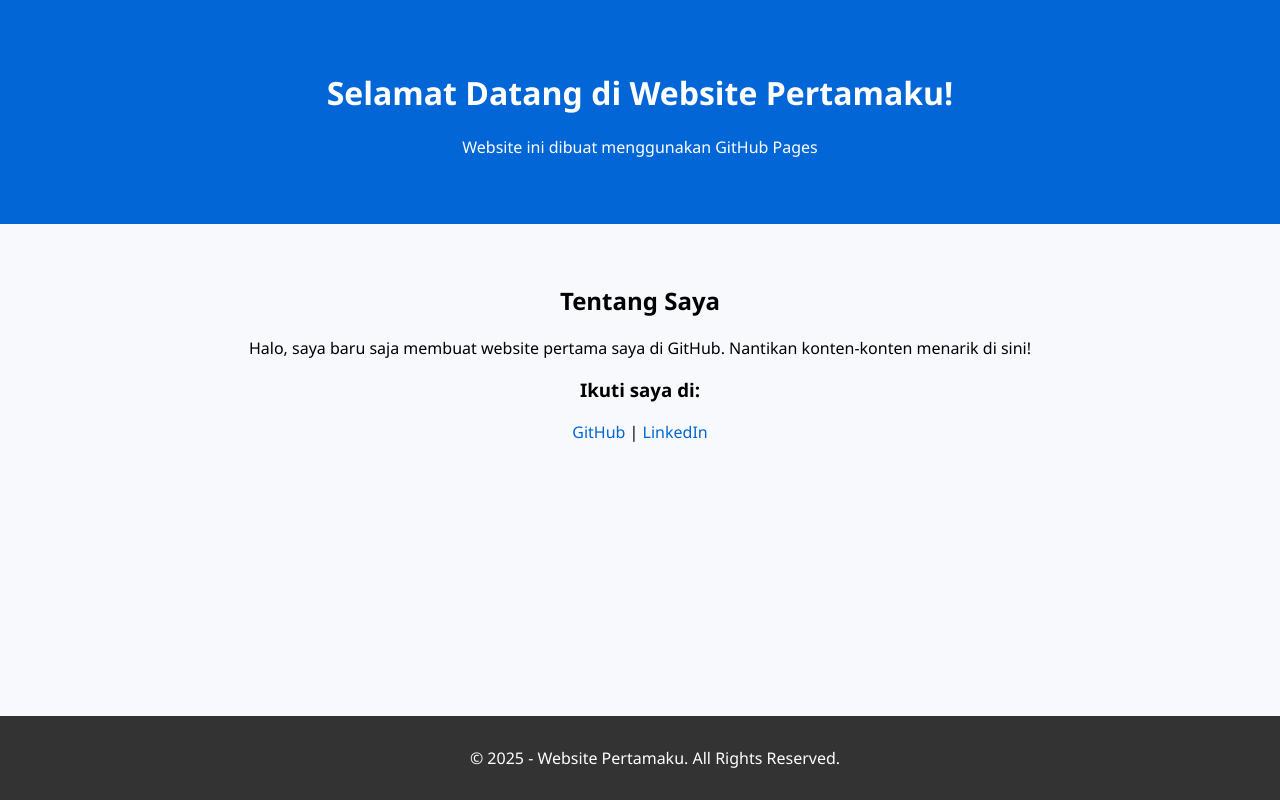
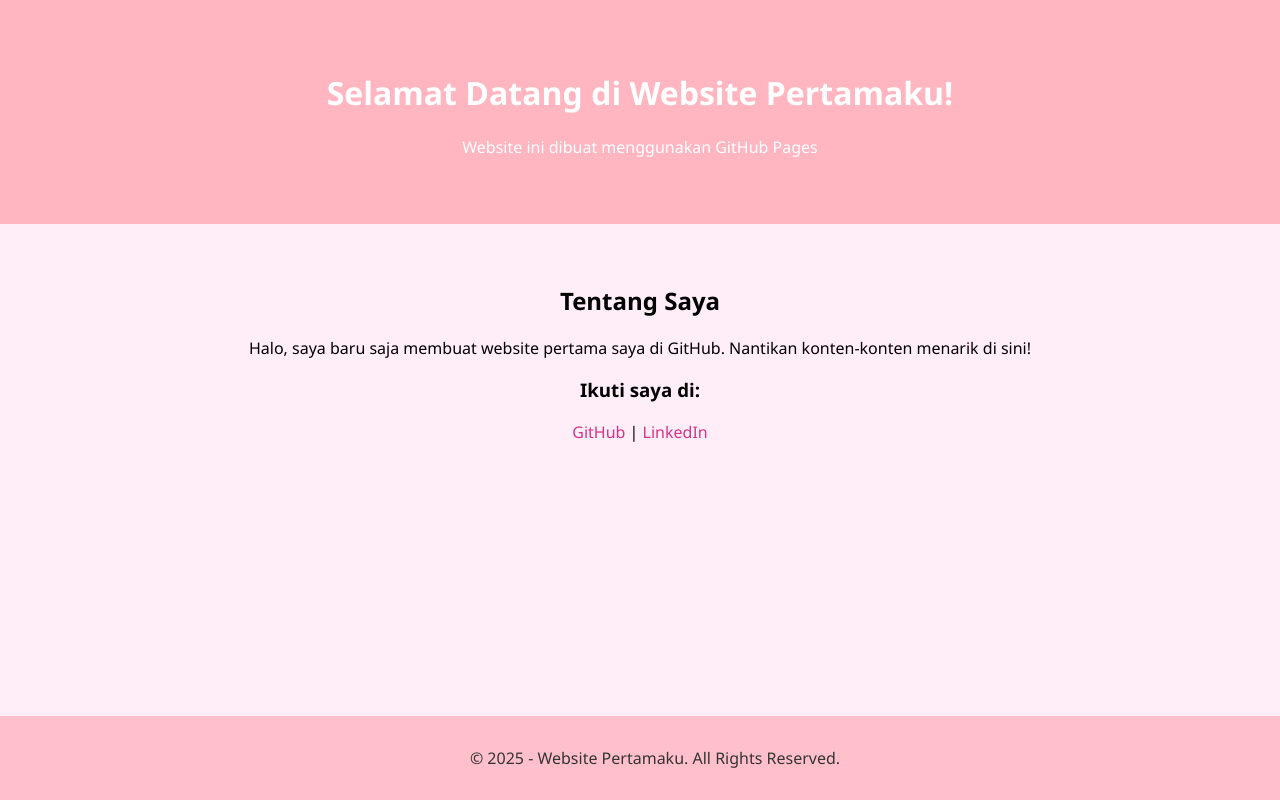
Before and after one commit to gamemini-baru/ludora, a plain HTML site: page index.html in a window 1280 px wide. Drawn offline with Linux system fonts and the light colour scheme.

Commit message:
Update index.html

```diff
--- a/index.html
+++ b/index.html
@@ -7,13 +7,13 @@
   <style>
     body {
       font-family: 'Segoe UI', Tahoma, Geneva, Verdana, sans-serif;
-      background-color: #f7f9fc;
+      background-color: #ffeef8;
       margin: 0;
       padding: 0;
       text-align: center;
     }
     header {
-      background-color: #0366d6;
+      background-color: #ffb6c1;
       color: #ffffff;
       padding: 50px 20px;
     }
@@ -21,15 +21,15 @@
       padding: 40px 20px;
     }
     footer {
-      background-color: #333;
-      color: #fff;
+      background-color: #ffc0cb;
+      color: #333;
       padding: 15px;
       position: fixed;
       width: 100%;
       bottom: 0;
     }
     a {
-      color: #0366d6;
+      color: #d63384;
       text-decoration: none;
     }
     a:hover {
```
